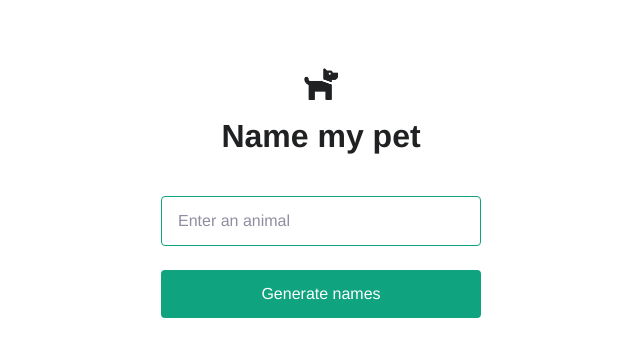
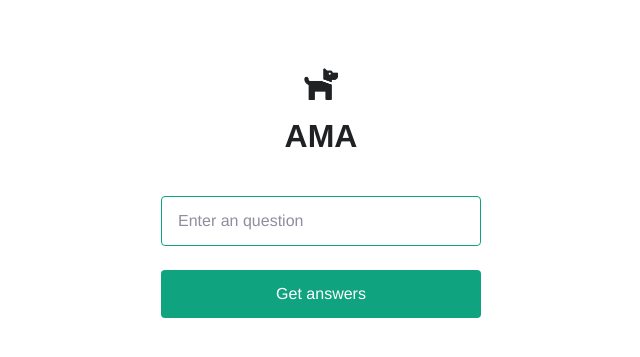
Before and after one commit to openai/openai-quickstart-python, a Flask app: page / in a window 1280 px wide. Shown: the top 357 px of the page, without its empty margins (319-959 px from the left). Run offline with Flask 2, Linux system fonts and the light colour scheme; some web fonts are replaced.

Commit message:
change the file name

```diff
--- a/app.py
+++ b/app.py
@@ -14,6 +14,7 @@ def index():
         response = openai.Completion.create(
             model="text-davinci-003",
             prompt=generate_prompt(animal),
+            max_tokens=300,
             temperature=0.6,
         )
         return redirect(url_for("index", result=response.choices[0].text))
@@ -23,13 +24,4 @@ def index():
 
 
 def generate_prompt(animal):
-    return """Suggest three names for an animal that is a superhero.
-
-Animal: Cat
-Names: Captain Sharpclaw, Agent Fluffball, The Incredible Feline
-Animal: Dog
-Names: Ruff the Protector, Wonder Canine, Sir Barks-a-Lot
-Animal: {}
-Names:""".format(
-        animal.capitalize()
-    )
+    return animal.capitalize()
--- a/templates/index.html
+++ b/templates/index.html
@@ -10,10 +10,10 @@
 
 <body>
   <img src="{{ url_for('static', filename='dog.png') }}" class="icon" />
-  <h3>Name my pet</h3>
+  <h3>AMA</h3>
   <form action="/" method="post">
-    <input type="text" name="animal" placeholder="Enter an animal" required />
-    <input type="submit" value="Generate names" />
+    <input type="text" name="animal" placeholder="Enter an question" required />
+    <input type="submit" value="Get answers" />
   </form>
   {% if result %}
   <div class="result">{{ result }}</div>
```
